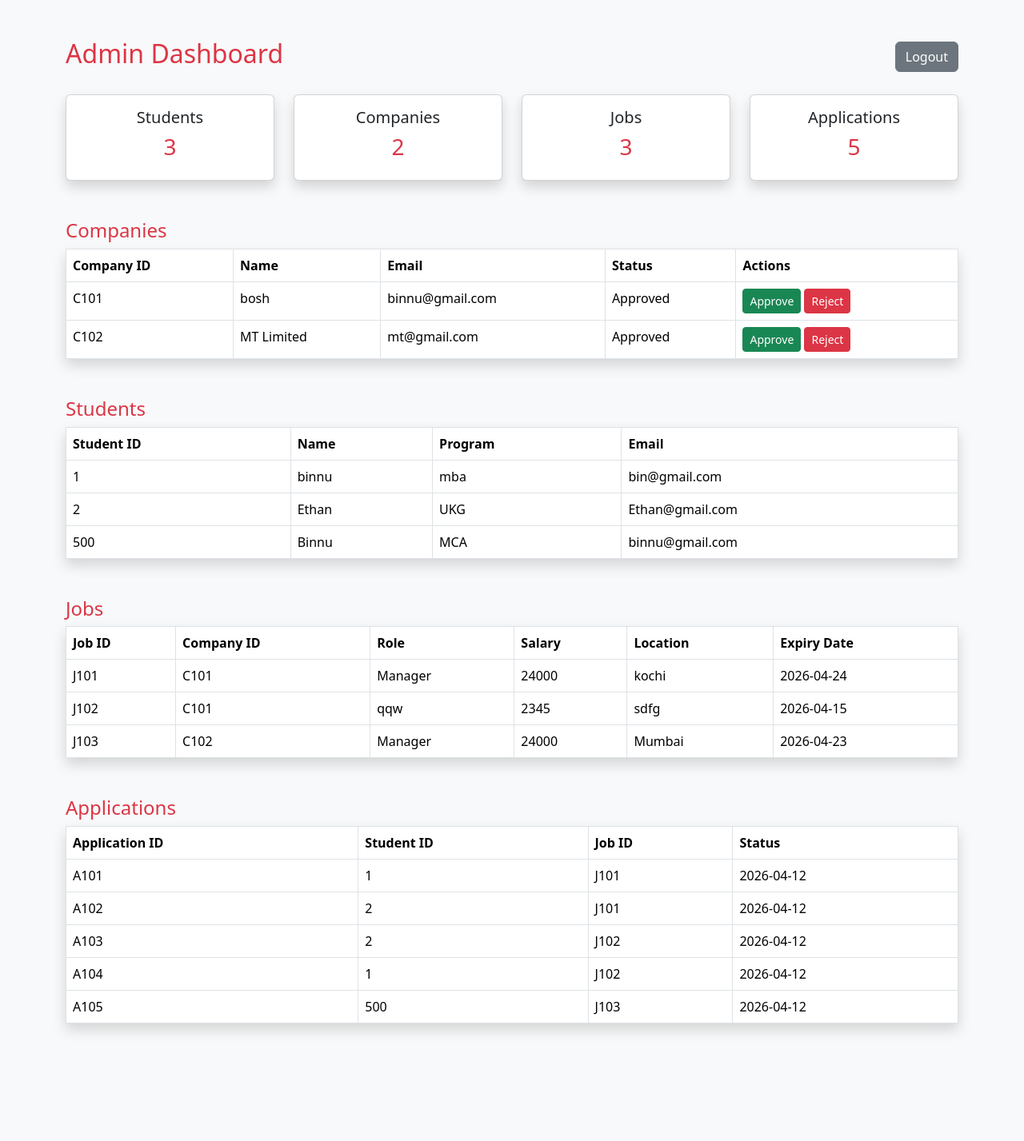
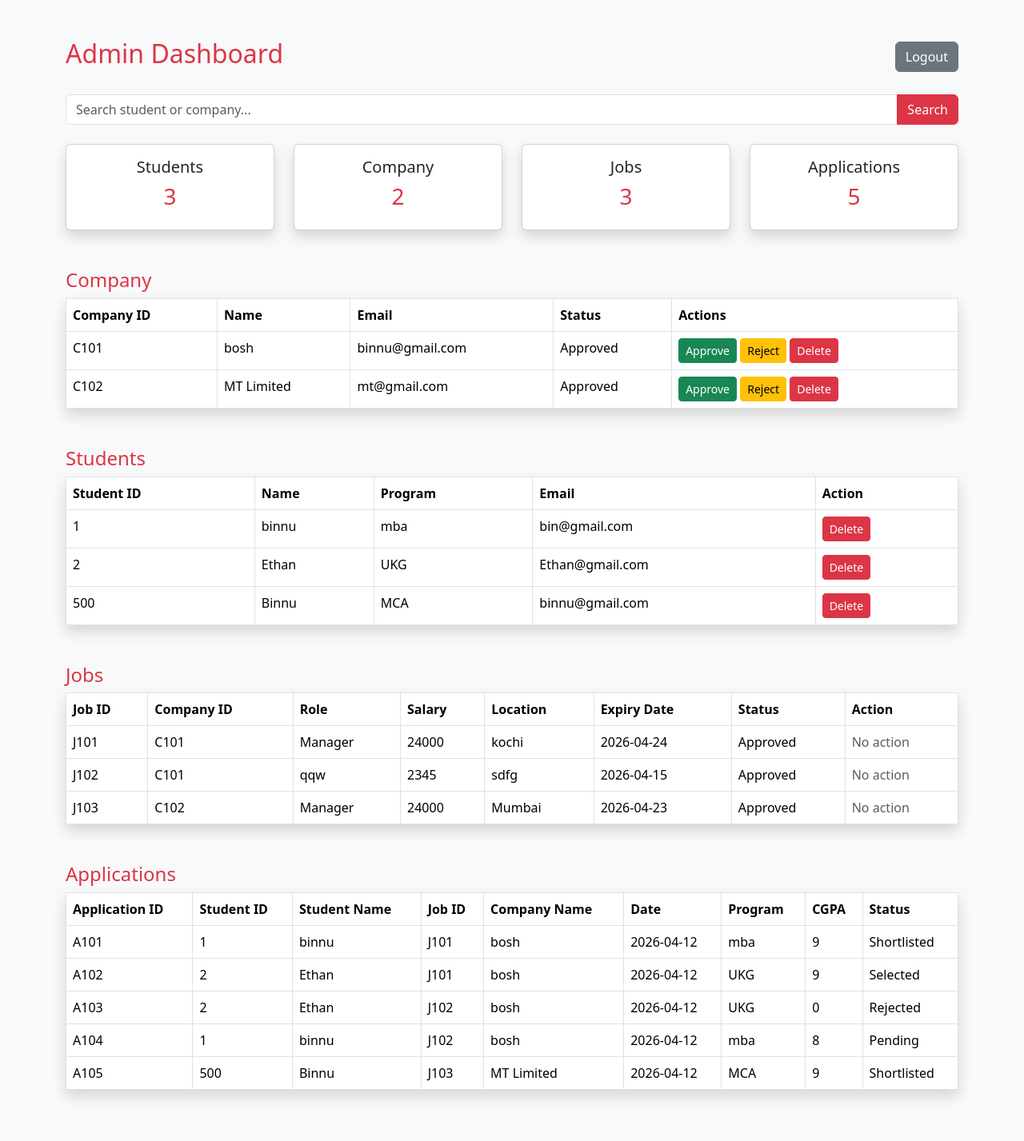
Before and after one commit to Binnuxavier/IITMAD1PROJECT, a Flask app: page /admin/dashboard in a window 1280 px wide. Shown: the whole page at 80% size. Before the commit the page ends 1292 px from the top, so only its background shows below. Run offline with Flask 3, Linux system fonts and the light colour scheme; a user stored in the database is signed in; data comes from the database, SQL or seed files in the repository; both versions use the stored data as it was after the commit.

Commit message:
iitproject

```diff
--- a/app.py
+++ b/app.py
@@ -43,13 +43,16 @@ def init_db():
 
     cursor.execute("""
         CREATE TABLE IF NOT EXISTS jobs(
-            job_id TEXT PRIMARY KEY,
-            company_id TEXT,
-            job_role TEXT,
-            salary TEXT,
-            location TEXT,
-            expiry_date DATE
-        )
+        job_id TEXT PRIMARY KEY,
+        company_id TEXT,
+        job_role TEXT,
+        salary TEXT,
+        location TEXT,
+        expiry_date DATE,
+        description TEXT,
+        eligibility TEXT,
+        status TEXT
+    )
     """)
 
     cursor.execute("""
@@ -57,6 +60,9 @@ def init_db():
             application_id TEXT PRIMARY KEY,
             student_id TEXT,
             job_id TEXT,
+            application_date TEXT,
+            program TEXT,
+            cgpa TEXT,
             status TEXT
         )
     """)
@@ -65,7 +71,7 @@ def init_db():
     conn.close()
 
 
-# ---------------- HOME ----------------
+# HOME Page
 @app.route("/")
 def home():
     return render_template("index.html")
@@ -76,7 +82,7 @@ def about():
     return render_template("about.html")
 
 
-# ---------------- STUDENT REGISTER ----------------
+# STUDENT registration
 @app.route("/student/register", methods=["GET", "POST"])
 def student_register():
     if request.method == "POST":
@@ -180,7 +186,7 @@ def student_register():
     return render_template("studentregister.html")
 
 
-# ---------------- STUDENT LOGIN ----------------
+# STUDENT login
 @app.route("/student/login", methods=["GET", "POST"])
 def student_login():
     if request.method == "POST":
@@ -232,7 +238,7 @@ def student_logout():
     return redirect("/student/login")
 
 
-# ---------------- COMPANY REGISTER ----------------
+# COMPANY Registration
 @app.route("/company/register", methods=["GET", "POST"])
 def company_register():
     if request.method == "POST":
@@ -312,7 +318,7 @@ def company_register():
     return render_template("companyregister.html")
 
 
-# ---------------- COMPANY LOGIN ----------------
+# COMPANY Login
 @app.route("/company/login", methods=["GET", "POST"])
 def company_login():
     if request.method == "POST":
@@ -347,9 +353,15 @@ def company_dashboard():
 
     conn = get_connection()
     cursor = conn.cursor()
+
     cursor.execute("SELECT * FROM company WHERE company_id=?", (company_id,))
     company = cursor.fetchone()
+
     conn.close()
+
+    if not company:
+        session.pop("company_id", None)
+        return redirect("/company/login")
 
     return render_template("companydashboard.html",
                            company_id=company[0],
@@ -364,7 +376,7 @@ def company_logout():
     return redirect("/company/login")
 
 
-# ---------------- ADMIN LOGIN ----------------
+# ADMIN Login
 @app.route("/admin/login", methods=["GET", "POST"])
 def admin_login():
     if request.method == "POST":
@@ -379,7 +391,6 @@ def admin_login():
 
     return render_template("adminlogin.html")
 
-
 @app.route("/admin/dashboard")
 def admin_dashboard():
     if "admin" not in session:
@@ -388,26 +399,56 @@ def admin_dashboard():
     conn = get_connection()
     cursor = conn.cursor()
 
-    cursor.execute("SELECT * FROM students")
-    students = cursor.fetchall()
+    search = request.args.get("search")
 
-    cursor.execute("SELECT * FROM company")
-    companies = cursor.fetchall()
+    if search:
+        cursor.execute(
+            "SELECT * FROM students WHERE student_name LIKE ? OR student_id LIKE ?",
+            ('%' + search + '%', '%' + search + '%')
+        )
+        students = cursor.fetchall()
+
+        cursor.execute(
+            "SELECT * FROM company WHERE company_name LIKE ? OR company_id LIKE ?",
+            ('%' + search + '%', '%' + search + '%')
+        )
+        company = cursor.fetchall()
+    else:
+        cursor.execute("SELECT * FROM students")
+        students = cursor.fetchall()
+
+        cursor.execute("SELECT * FROM company")
+        company = cursor.fetchall()
 
     cursor.execute("SELECT * FROM jobs")
     jobs = cursor.fetchall()
 
-    cursor.execute("SELECT * FROM applications")
+    cursor.execute("""
+    SELECT
+    a.application_id,      -- 0
+    a.student_id,          -- 1
+    s.student_name,        -- 2
+    a.job_id,              -- 3
+    c.company_name,        -- 4
+    a.application_date,    -- 5
+    a.program,             -- 6
+    a.cgpa,                -- 7
+    a.status               -- 8
+    FROM applications a
+    JOIN students s ON a.student_id = s.student_id
+    JOIN jobs j ON a.job_id = j.job_id
+    JOIN company c ON j.company_id = c.company_id
+    """)
+
     applications = cursor.fetchall()
 
     conn.close()
 
     return render_template("admindashboard.html",
                            students=students,
-                           companies=companies,
+                           company=company,
                            jobs=jobs,
                            applications=applications)
-
 
 @app.route("/admin/company/approve/<company_id>")
 def approve_company(company_id):
@@ -445,7 +486,35 @@ def reject_company(company_id):
     conn.close()
 
     return redirect("/admin/dashboard")
+@app.route("/admin/job/reject/<job_id>")
+def reject_job(job_id):
+    conn = get_connection()
+    cursor = conn.cursor()
 
+    cursor.execute(
+        "UPDATE jobs SET status=? WHERE job_id=?",
+        ("Rejected", job_id)
+    )
+
+    conn.commit()
+    conn.close()
+
+    return redirect("/admin/dashboard")
+
+@app.route("/admin/company/delete/<company_id>")
+def delete_company(company_id):
+    if "admin" not in session:
+        return redirect("/admin/login")
+
+    conn = get_connection()
+    cursor = conn.cursor()
+
+    cursor.execute("DELETE FROM company WHERE company_id=?", (company_id,))
+
+    conn.commit()
+    conn.close()
+
+    return redirect("/admin/dashboard")
 
 @app.route("/admin/logout")
 def admin_logout():
@@ -453,7 +522,7 @@ def admin_logout():
     return redirect("/admin/login")
 
 
-# ---------------- JOB POST ----------------
+# JOB Posting
 @app.route("/job/post", methods=["GET", "POST"])
 def job_post():
     if "company_id" not in session:
@@ -464,9 +533,11 @@ def job_post():
         job_role = request.form.get("job_role")
         salary = request.form.get("salary")
         location = request.form.get("location")
+        description = request.form["description"]
+        eligibility = request.form["eligibility"]
         expiry_date = request.form.get("expiry_date")
 
-        if expiry_date < str(date.today()):
+        if expiry_date and expiry_date < str(date.today()):
             return render_template("jobposting.html",
                                    today=str(date.today()),
                                    error="Expiry date cannot be in the past")
@@ -479,9 +550,16 @@ def job_post():
         job_id = "J" + str(101 + count)
 
         cursor.execute(
-            "INSERT INTO jobs VALUES(?,?,?,?,?,?)",
-            (job_id, company_id, job_role, salary, location, expiry_date)
-        )
+    "INSERT INTO jobs VALUES(?,?,?,?,?,?,?,?,?)",
+        (job_id,
+        company_id,
+        job_role,
+        salary,
+        location,
+        expiry_date,
+        description,
+        eligibility,
+        "Pending"))
 
         conn.commit()
         conn.close()
@@ -491,7 +569,6 @@ def job_post():
     return render_template("jobposting.html", today=str(date.today()))
 
 
-# ---------------- JOB APPLY ----------------
 @app.route("/job/apply", methods=["GET", "POST"])
 def job_apply():
     if "student_id" not in session:
@@ -515,6 +592,7 @@ def job_apply():
             conn.close()
             return "Already applied for this job"
 
+
         cursor.execute("SELECT expiry_date FROM jobs WHERE job_id=?", (job_id,))
         job = cursor.fetchone()
 
@@ -527,8 +605,31 @@ def job_apply():
         application_id = "A" + str(101 + count)
 
         cursor.execute(
-            "INSERT INTO applications VALUES(?,?,?,?)",
-            (application_id, student_id, job_id, "Pending")
+            "SELECT program_name FROM students WHERE student_id=?",
+            (student_id,)
+        )
+        student = cursor.fetchone()
+
+        if not student:
+            conn.close()
+            return f"Student not found for ID {student_id}"
+
+        program = student[0]
+
+        cgpa = request.form.get("cgpa")
+        application_date = str(date.today())
+
+        cursor.execute(
+            "INSERT INTO applications VALUES(?,?,?,?,?,?,?)",
+            (
+                application_id,
+                student_id,
+                job_id,
+                application_date,
+                program,
+                cgpa,
+                "Pending"
+            )
         )
 
         conn.commit()
@@ -536,15 +637,37 @@ def job_apply():
 
         return redirect("/apply/status")
 
-    cursor.execute("SELECT * FROM jobs WHERE expiry_date >= ?", (str(date.today()),))
+    cursor.execute("""
+        SELECT jobs.*, company.company_name
+        FROM jobs
+        JOIN company ON jobs.company_id = company.company_id
+        WHERE jobs.status='Approved'
+    """)
+
     jobs = cursor.fetchall()
-
     conn.close()
 
     return render_template("jobapply.html", jobs=jobs)
 
+@app.route("/admin/job/approve/<job_id>")
+def approve_job(job_id):
+    if "admin" not in session:
+        return redirect("/admin/login")
 
-# ---------------- COMPANY APPLICATIONS ----------------
+    conn = get_connection()
+    cursor = conn.cursor()
+
+    cursor.execute(
+        "UPDATE jobs SET status=? WHERE job_id=?",
+        ("Approved", job_id)
+    )
+
+    conn.commit()
+    conn.close()
+
+    return redirect("/admin/dashboard")
+
+# COMPANY Applications
 @app.route("/company/applications")
 def company_applications():
     if "company_id" not in session:
@@ -556,14 +679,19 @@ def company_applications():
     cursor = conn.cursor()
 
     cursor.execute("""
-        SELECT applications.application_id,
-               applications.student_id,
-               applications.job_id,
-               applications.status
-        FROM applications
-        JOIN jobs ON applications.job_id = jobs.job_id
-        WHERE jobs.company_id = ?
-    """, (company_id,))
+    SELECT
+        applications.application_id,
+        students.student_name,
+        applications.job_id,
+        applications.application_date,
+        applications.program,
+        applications.cgpa,
+        applications.status
+    FROM applications
+    JOIN jobs ON applications.job_id = jobs.job_id
+    JOIN students ON applications.student_id = students.student_id
+    WHERE jobs.company_id = ?
+""", (company_id,))
 
     applications = cursor.fetchall()
     conn.close()
@@ -606,7 +734,7 @@ def update_application_status(application_id):
     return redirect("/company/applications")
 
 
-# ---------------- STUDENT APPLICATION STATUS ----------------
+# APPLICATION Status
 @app.route("/apply/status")
 def apply_status():
     if "student_id" not in session:
@@ -617,13 +745,40 @@ def apply_status():
     conn = get_connection()
     cursor = conn.cursor()
 
-    cursor.execute("SELECT * FROM applications WHERE student_id=?", (student_id,))
+    cursor.execute("""
+    SELECT
+    a.application_id,
+    j.job_role,
+    j.salary,
+    j.location,
+    c.company_name,
+    a.application_date,
+    a.status
+    FROM applications a
+    JOIN jobs j ON a.job_id = j.job_id
+    JOIN company c ON j.company_id = c.company_id
+    WHERE a.student_id = ?
+    """, (session['student_id'],))
     applications = cursor.fetchall()
 
     conn.close()
 
     return render_template("jobstatus.html", applications=applications)
 
+@app.route("/admin/student/delete/<student_id>")
+def delete_student(student_id):
+    if "admin" not in session:
+        return redirect("/admin/login")
+
+    conn = get_connection()
+    cursor = conn.cursor()
+
+    cursor.execute("DELETE FROM students WHERE student_id=?", (student_id,))
+
+    conn.commit()
+    conn.close()
+
+    return redirect("/admin/dashboard")
 
 if __name__ == "__main__":
     init_db()
--- a/templates/about.html
+++ /dev/null
@@ -1,4 +0,0 @@
-<!DOCTYPE html>
-<html>
-    <H1>About</H1>
-</html>
--- a/templates/admindashboard.html
+++ b/templates/admindashboard.html
@@ -4,14 +4,28 @@
     <title>Admin Dashboard</title>
     <link href="https://cdn.jsdelivr.net/npm/bootstrap@5.3.3/dist/css/bootstrap.min.css" rel="stylesheet">
 </head>
+
 <body class="bg-light">
 
 <div class="container py-5">
+
+    <!-- HEADER -->
     <div class="d-flex justify-content-between align-items-center mb-4">
         <h2 class="text-danger">Admin Dashboard</h2>
         <a href="/admin/logout" class="btn btn-secondary">Logout</a>
     </div>
 
+    <!-- SEARCH BAR -->
+    <form method="GET" action="/admin/dashboard" class="mb-4">
+        <div class="input-group">
+            <input type="text" name="search" class="form-control"
+                   placeholder="Search student or company..."
+                   value="{{ request.args.get('search','') }}">
+            <button class="btn btn-danger">Search</button>
+        </div>
+    </form>
+
+    <!-- SUMMARY CARDS -->
     <div class="row mb-4">
         <div class="col-md-3">
             <div class="card shadow text-center p-3">
@@ -21,8 +35,8 @@
         </div>
         <div class="col-md-3">
             <div class="card shadow text-center p-3">
-                <h5>Companies</h5>
-                <h3 class="text-danger">{{ companies|length }}</h3>
+                <h5>Company</h5>
+                <h3 class="text-danger">{{ company|length }}</h3>
             </div>
         </div>
         <div class="col-md-3">
@@ -39,7 +53,8 @@
         </div>
     </div>
 
-    <h4 class="text-danger mt-5">Companies</h4>
+    <!-- COMPANY -->
+    <h4 class="text-danger mt-5">Company</h4>
     <table class="table table-bordered shadow bg-white">
         <tr>
             <th>Company ID</th>
@@ -48,7 +63,8 @@
             <th>Status</th>
             <th>Actions</th>
         </tr>
-        {% for c in companies %}
+
+        {% for c in company %}
         <tr>
             <td>{{ c[0] }}</td>
             <td>{{ c[1] }}</td>
@@ -56,12 +72,14 @@
             <td>{{ c[5] }}</td>
             <td>
                 <a href="/admin/company/approve/{{ c[0] }}" class="btn btn-success btn-sm">Approve</a>
-                <a href="/admin/company/reject/{{ c[0] }}" class="btn btn-danger btn-sm">Reject</a>
+                <a href="/admin/company/reject/{{ c[0] }}" class="btn btn-warning btn-sm">Reject</a>
+                <a href="/admin/company/delete/{{ c[0] }}" class="btn btn-danger btn-sm">Delete</a>
             </td>
         </tr>
         {% endfor %}
     </table>
 
+    <!-- STUDENTS -->
     <h4 class="text-danger mt-5">Students</h4>
     <table class="table table-bordered shadow bg-white">
         <tr>
@@ -69,17 +87,23 @@
             <th>Name</th>
             <th>Program</th>
             <th>Email</th>
+            <th>Action</th>
         </tr>
+
         {% for s in students %}
         <tr>
             <td>{{ s[0] }}</td>
             <td>{{ s[1] }}</td>
             <td>{{ s[2] }}</td>
             <td>{{ s[4] }}</td>
+            <td>
+                <a href="/admin/student/delete/{{ s[0] }}" class="btn btn-danger btn-sm">Delete</a>
+            </td>
         </tr>
         {% endfor %}
     </table>
 
+    <!-- JOBS -->
     <h4 class="text-danger mt-5">Jobs</h4>
     <table class="table table-bordered shadow bg-white">
         <tr>
@@ -89,7 +113,10 @@
             <th>Salary</th>
             <th>Location</th>
             <th>Expiry Date</th>
+            <th>Status</th>
+            <th>Action</th>
         </tr>
+
         {% for j in jobs %}
         <tr>
             <td>{{ j[0] }}</td>
@@ -98,27 +125,50 @@
             <td>{{ j[3] }}</td>
             <td>{{ j[4] }}</td>
             <td>{{ j[5] }}</td>
+            <td>{{ j[8] }}</td>
+
+            <td>
+                {% if j[8] == "Pending" %}
+                    <a href="/admin/job/approve/{{ j[0] }}" class="btn btn-success btn-sm">Approve</a>
+                    <a href="/admin/job/reject/{{ j[0] }}" class="btn btn-danger btn-sm">Reject</a>
+                {% else %}
+                    <span class="text-muted">No action</span>
+                {% endif %}
+            </td>
         </tr>
         {% endfor %}
     </table>
 
+    <!-- APPLICATIONS -->
     <h4 class="text-danger mt-5">Applications</h4>
     <table class="table table-bordered shadow bg-white">
     <tr>
         <th>Application ID</th>
         <th>Student ID</th>
+        <th>Student Name</th>
         <th>Job ID</th>
+        <th>Company Name</th>
+        <th>Date</th>
+        <th>Program</th>
+        <th>CGPA</th>
         <th>Status</th>
     </tr>
+
     {% for a in applications %}
     <tr>
     <td>{{ a[0] }}</td>
     <td>{{ a[1] }}</td>
     <td>{{ a[2] }}</td>
     <td>{{ a[3] }}</td>
+    <td>{{ a[4] }}</td>
+    <td>{{ a[5] }}</td>
+    <td>{{ a[6] }}</td>
+    <td>{{ a[7] }}</td>
+    <td>{{ a[8] }}</td>
 </tr>
 {% endfor %}
     </table>
+
 </div>
 
 </body>
--- a/templates/applicants.html
+++ /dev/null
@@ -1,4 +0,0 @@
-<!DOCTYPE html>
-<html>
-    <H1>About</H1>
-</html>
--- a/templates/joblist.html
+++ b/templates/joblist.html
@@ -15,6 +15,8 @@
             <th>Role</th>
             <th>Salary</th>
             <th>Location</th>
+            <th>Job Description</th>
+            <th>Eligibility</th>
             <th>Action</th>
         </tr>
 
@@ -24,6 +26,8 @@
             <td>{{ job[2] }}</td>
             <td>{{ job[3] }}</td>
             <td>{{ job[4] }}</td>
+            <td>{{ job[5] }}</td>
+            <td>{{ job[6] }}</td>
             <td>
                 <a href="/job/apply/{{ job[0] }}" class="btn btn-danger btn-sm">Apply</a>
             </td>
```
Also changed, not shown: templates/companyapplications.html (+10 -5 lines), templates/jobapply.html (+21 -11 lines), templates/jobposting.html (+10 -0 lines), templates/jobstatus.html (+18 -4 lines), placement.db, 1 other file. Lines whose indentation alone changed are shown as unchanged.
